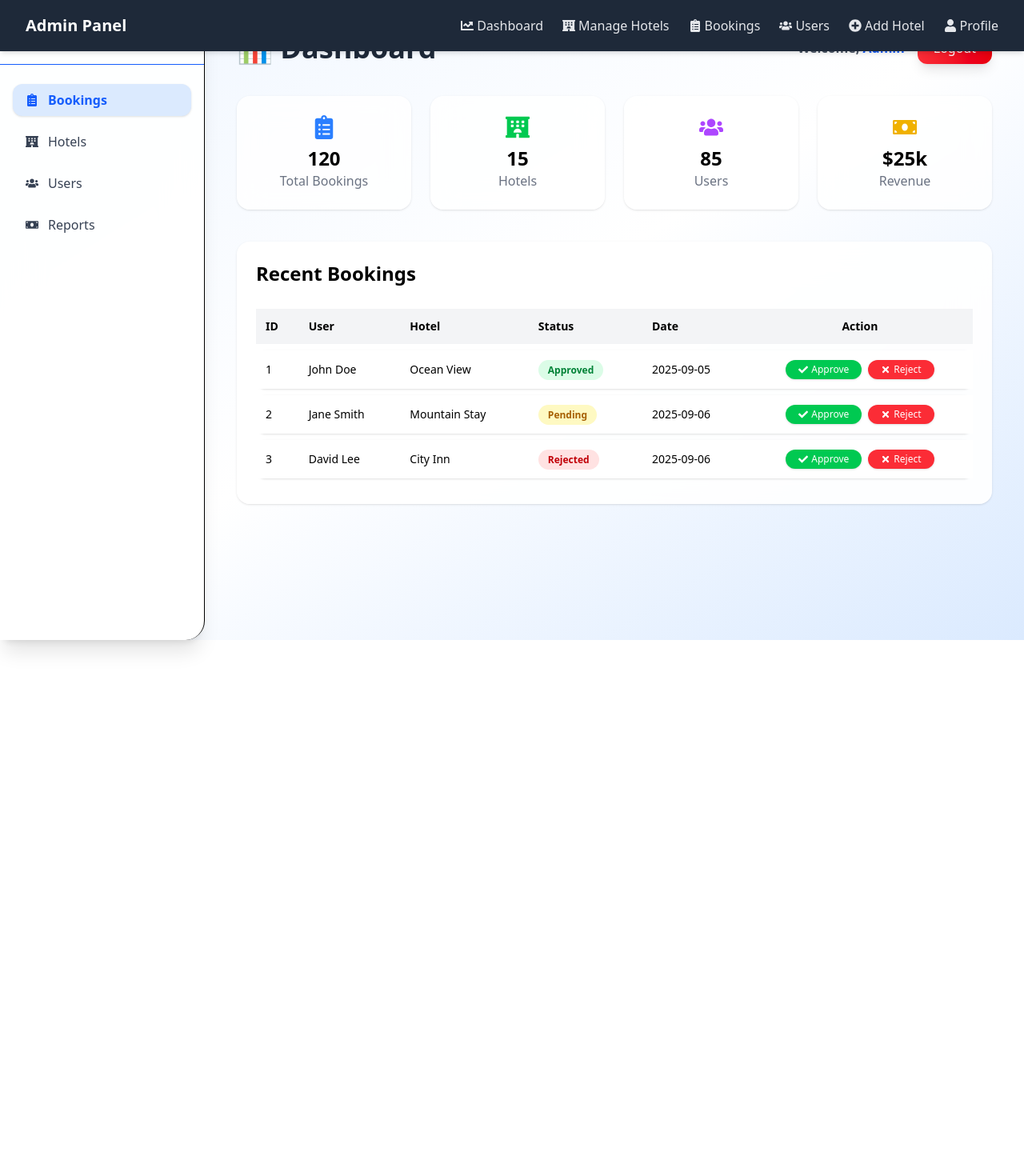
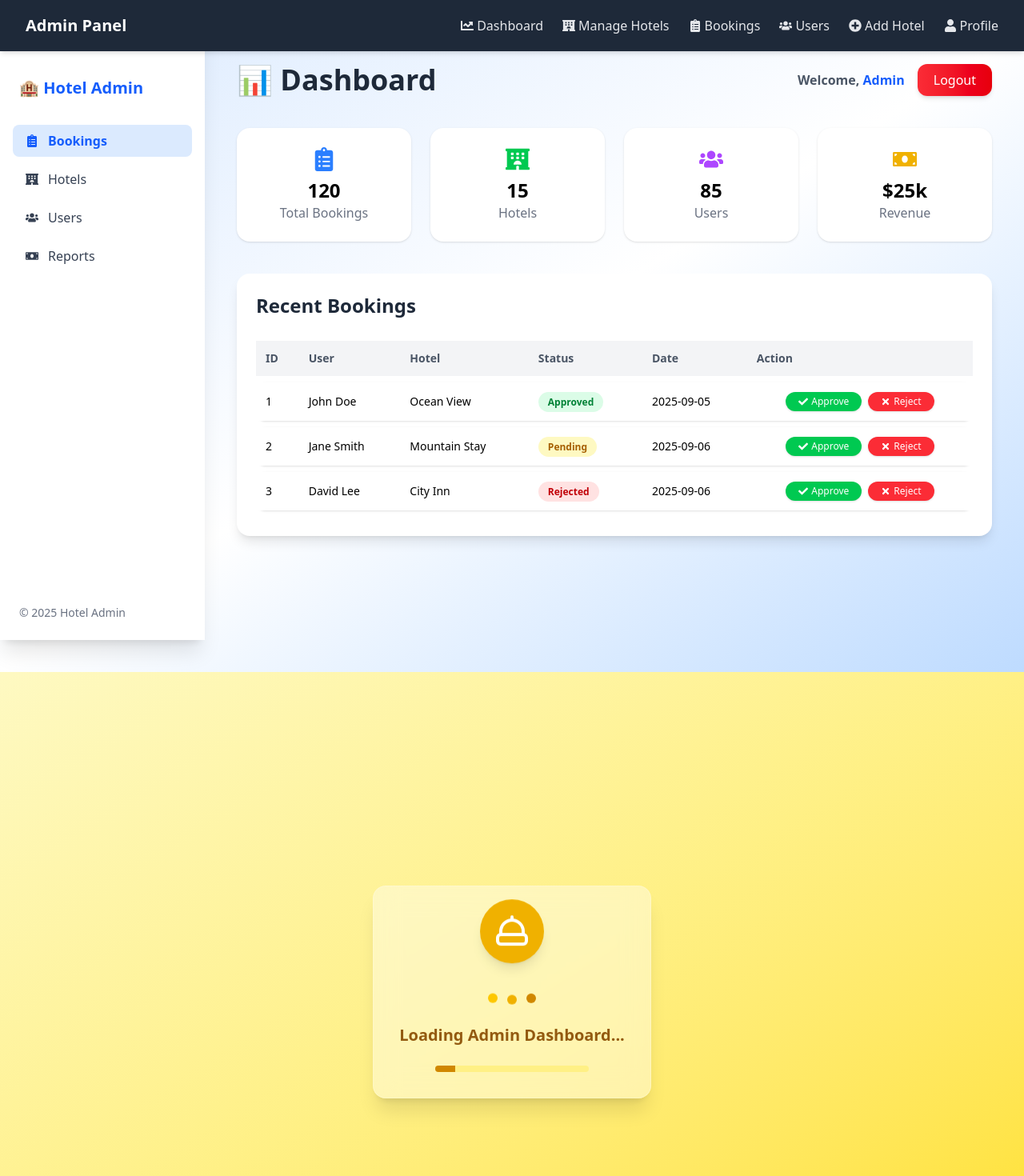
Before and after one commit to ravitharun/Hotel-booking-MERN, a React (Vite) app in the folder Client/Client/: page /Admin in a window 1280 px wide. Shown: the top 1470 px of the page at 80% size. Before the commit the page ends 800 px from the top, so only its background shows below. Built offline with nearby package versions, Linux system fonts and the light colour scheme.

Commit message:
changed the ui in the admin dashboard

```diff
--- /dev/null
+++ b/Client/Client/src/Admin/Loaders/Loader.jsx
@@ -0,0 +1,65 @@
+import React from "react";
+
+function Loader() {
+  return (
+    <div className="flex flex-col items-center justify-center min-h-screen bg-gradient-to-br from-yellow-100 via-yellow-200 to-yellow-300">
+      <div className="relative bg-white/40 backdrop-blur-lg p-8 rounded-2xl shadow-xl border border-white/20 flex flex-col items-center">
+        {/* Hotel Bell Icon */}
+        <div className="w-20 h-20 rounded-full bg-yellow-500 flex items-center justify-center shadow-lg animate-bounce">
+          <svg
+            className="w-12 h-12 text-white"
+            fill="none"
+            stroke="currentColor"
+            strokeWidth={2}
+            viewBox="0 0 24 24"
+          >
+            <path
+              d="M12 3v2m0 0a7 7 0 017 7v2H5v-2a7 7 0 017-7zm-7 9h14a2 2 0 012 2v2a2 2 0 01-2 2H5a2 2 0 01-2-2v-2a2 2 0 012-2z"
+              strokeLinecap="round"
+              strokeLinejoin="round"
+            />
+          </svg>
+        </div>
+
+        {/* Animated Dots */}
+        <div className="flex justify-center mt-6 space-x-3">
+          <span
+            className="w-3 h-3 bg-yellow-400 rounded-full animate-bounce"
+            style={{ animationDelay: "0s" }}
+          ></span>
+          <span
+            className="w-3 h-3 bg-yellow-500 rounded-full animate-bounce"
+            style={{ animationDelay: "0.2s" }}
+          ></span>
+          <span
+            className="w-3 h-3 bg-yellow-600 rounded-full animate-bounce"
+            style={{ animationDelay: "0.4s" }}
+          ></span>
+        </div>
+
+        {/* Loading Text */}
+        <p className="mt-6 text-lg sm:text-xl font-semibold text-yellow-800 animate-pulse text-center">
+          Loading Admin Dashboard...
+        </p>
+
+        {/* Progress Bar */}
+        <div className="w-48 h-2 mt-6 bg-yellow-200 rounded-full overflow-hidden">
+          <div className="h-full bg-yellow-600 animate-[progress_2s_ease-in-out_infinite]" />
+        </div>
+      </div>
+
+      {/* Keyframes for progress bar */}
+      <style>
+        {`
+          @keyframes progress {
+            0% { width: 0%; }
+            50% { width: 80%; }
+            100% { width: 0%; }
+          }
+        `}
+      </style>
+    </div>
+  );
+}
+
+export default Loader;
--- a/Client/Client/src/Admin/Pages/AdminHomepage.jsx
+++ b/Client/Client/src/Admin/Pages/AdminHomepage.jsx
@@ -8,8 +8,8 @@ import {
   FaCheck,
   FaTimes,
 } from "react-icons/fa";
+import Loader from "../Loaders/Loader";
 
-// Example bookings data
 const bookings = [
   { id: 1, user: "John Doe", hotel: "Ocean View", status: "Approved", date: "2025-09-05" },
   { id: 2, user: "Jane Smith", hotel: "Mountain Stay", status: "Pending", date: "2025-09-06" },
@@ -19,35 +19,63 @@ const bookings = [
 function AdminHomepage() {
   return (
     <>
+      {/* Navbar stays fixed on top */}
       <Navbar />
-      <div className="flex min-h-screen bg-gradient-to-br from-blue-50 via-white to-blue-100">
+
+      <div className="flex bg-gradient-to-br from-blue-100 via-white to-blue-200 min-h-screen mt-10">
         {/* Sidebar */}
-        <aside className="w-64 bg-white/90 backdrop-blur-xl shadow-xl border-r rounded-tr-3xl rounded-br-3xl hidden md:flex flex-col">
-          <div className="p-6 text-2xl font-extrabold text-blue-600 border-b">🏨 Hotel Admin</div>
-          <nav className="mt-6 space-y-3 px-4 flex-1">
-            <a href="#" className="flex items-center space-x-3 px-4 py-2 rounded-xl font-semibold text-blue-600 bg-blue-100 shadow-sm hover:scale-105 transition">
+        <aside className="hidden md:flex flex-col w-64 bg-white shadow-xl pt-24 pb-6 fixed top-0 left-0 h-screen">
+          {/* Logo / Title */}
+          <div className="px-6 text-xl font-extrabold text-blue-600 mb-8">
+            🏨 Hotel Admin
+          </div>
+
+          {/* Navigation */}
+          <nav className="flex-1 space-y-2 px-4">
+            <a
+              href="#"
+              className="flex items-center gap-3 px-4 py-2 rounded-lg font-semibold text-blue-600 bg-blue-100 hover:shadow-md hover:scale-[1.02] transition-all"
+            >
               <FaClipboardList /> <span>Bookings</span>
             </a>
-            <a href="#" className="flex items-center space-x-3 px-4 py-2 rounded-xl text-gray-700 hover:bg-gray-100 hover:scale-105 transition">
+            <a
+              href="#"
+              className="flex items-center gap-3 px-4 py-2 rounded-lg text-gray-700 hover:bg-gray-100 hover:scale-[1.02] transition-all"
+            >
               <FaHotel /> <span>Hotels</span>
             </a>
-            <a href="#" className="flex items-center space-x-3 px-4 py-2 rounded-xl text-gray-700 hover:bg-gray-100 hover:scale-105 transition">
+            <a
+              href="#"
+              className="flex items-center gap-3 px-4 py-2 rounded-lg text-gray-700 hover:bg-gray-100 hover:scale-[1.02] transition-all"
+            >
               <FaUsers /> <span>Users</span>
             </a>
-            <a href="#" className="flex items-center space-x-3 px-4 py-2 rounded-xl text-gray-700 hover:bg-gray-100 hover:scale-105 transition">
+            <a
+              href="#"
+              className="flex items-center gap-3 px-4 py-2 rounded-lg text-gray-700 hover:bg-gray-100 hover:scale-[1.02] transition-all"
+            >
               <FaMoneyBill /> <span>Reports</span>
             </a>
           </nav>
+
+          {/* Sidebar Footer */}
+          <div className="px-6 mt-8 text-sm text-gray-500">
+            © 2025 Hotel Admin
+          </div>
         </aside>
 
         {/* Main Content */}
-        <main className="flex-1 p-6 md:p-10">
-          {/* Topbar */}
+        <main className="flex-1 md:ml-64 p-6 md:p-10 pt-24">
+          {/* Topbar inside page */}
           <div className="flex justify-between items-center mb-10">
-            <h1 className="text-3xl md:text-4xl font-extrabold text-gray-800">📊 Dashboard</h1>
+            <h1 className="text-3xl md:text-4xl font-extrabold text-gray-800">
+              📊 Dashboard
+            </h1>
             <div className="flex items-center space-x-4">
-              <span className="font-semibold text-gray-600">Welcome, <span className="text-blue-600">Admin</span></span>
-              <button className="px-5 py-2 bg-gradient-to-r from-red-500 to-red-600 hover:from-red-600 hover:to-red-700 text-white font-medium rounded-xl shadow-lg transition">
+              <span className="font-semibold text-gray-600">
+                Welcome, <span className="text-blue-600">Admin</span>
+              </span>
+              <button className="px-5 py-2 bg-gradient-to-r from-red-500 to-red-600 hover:from-red-600 hover:to-red-700 text-white font-medium rounded-xl shadow-md hover:scale-105 transition">
                 Logout
               </button>
             </div>
@@ -55,72 +83,67 @@ function AdminHomepage() {
 
           {/* Stats Cards */}
           <div className="grid grid-cols-1 sm:grid-cols-2 lg:grid-cols-4 gap-6 mb-10">
-            <div className="bg-white/80 backdrop-blur-lg p-6 rounded-2xl shadow hover:shadow-2xl transition flex flex-col items-center">
-              <FaClipboardList className="text-blue-500 text-3xl mb-2" />
-              <h2 className="text-2xl font-bold">120</h2>
-              <p className="text-gray-500">Total Bookings</p>
+            {[
+              { icon: <FaClipboardList />, color: "text-blue-500", number: "120", label: "Total Bookings" },
+              { icon: <FaHotel />, color: "text-green-500", number: "15", label: "Hotels" },
+              { icon: <FaUsers />, color: "text-purple-500", number: "85", label: "Users" },
+              { icon: <FaMoneyBill />, color: "text-yellow-500", number: "$25k", label: "Revenue" },
+            ].map((card, i) => (
+              <div
+                key={i}
+                className="bg-white p-6 rounded-2xl shadow hover:shadow-lg hover:scale-105 transition-all flex flex-col items-center"
+              >
+                <div className={`${card.color} text-3xl mb-2`}>{card.icon}</div>
+                <h2 className="text-2xl font-bold">{card.number}</h2>
+                <p className="text-gray-500">{card.label}</p>
               </div>
-            <div className="bg-white/80 backdrop-blur-lg p-6 rounded-2xl shadow hover:shadow-2xl transition flex flex-col items-center">
-              <FaHotel className="text-green-500 text-3xl mb-2" />
-              <h2 className="text-2xl font-bold">15</h2>
-              <p className="text-gray-500">Hotels</p>
-            </div>
-            <div className="bg-white/80 backdrop-blur-lg p-6 rounded-2xl shadow hover:shadow-2xl transition flex flex-col items-center">
-              <FaUsers className="text-purple-500 text-3xl mb-2" />
-              <h2 className="text-2xl font-bold">85</h2>
-              <p className="text-gray-500">Users</p>
-            </div>
-            <div className="bg-white/80 backdrop-blur-lg p-6 rounded-2xl shadow hover:shadow-2xl transition flex flex-col items-center">
-              <FaMoneyBill className="text-yellow-500 text-3xl mb-2" />
-              <h2 className="text-2xl font-bold">$25k</h2>
-              <p className="text-gray-500">Revenue</p>
-            </div>
+            ))}
           </div>
 
           {/* Recent Bookings */}
-          <section className="bg-white/90 backdrop-blur-xl p-6 rounded-2xl shadow mb-6">
-            <h2 className="text-2xl font-semibold mb-5">Recent Bookings</h2>
+          <section className="bg-white p-6 rounded-2xl shadow-lg">
+            <h2 className="text-2xl font-semibold mb-5 text-gray-800">
+              Recent Bookings
+            </h2>
             <div className="overflow-x-auto">
               <table className="min-w-full text-sm border-separate border-spacing-y-2">
                 <thead>
                   <tr className="bg-gray-100 text-left rounded-xl">
-                    <th className="p-3">ID</th>
-                    <th className="p-3">User</th>
-                    <th className="p-3">Hotel</th>
-                    <th className="p-3">Status</th>
-                    <th className="p-3">Date</th>
-                    <th className="p-3 text-center">Action</th>
+                    {["ID", "User", "Hotel", "Status", "Date", "Action"].map((header, idx) => (
+                      <th key={idx} className="p-3 font-semibold text-gray-600">
+                        {header}
+                      </th>
+                    ))}
                   </tr>
                 </thead>
                 <tbody>
                   {bookings.map((b) => (
-                    <tr key={b.id} className="bg-white shadow rounded-xl hover:shadow-md transition">
+                    <tr
+                      key={b.id}
+                      className="bg-white shadow-sm rounded-xl hover:shadow-md transition"
+                    >
                       <td className="p-3">{b.id}</td>
                       <td className="p-3 font-medium">{b.user}</td>
                       <td className="p-3">{b.hotel}</td>
                       <td className="p-3">
-                        <span className={`px-3 py-1 rounded-full text-xs font-semibold ${
+                        <span
+                          className={`px-3 py-1 rounded-full text-xs font-semibold ${
                             b.status === "Approved"
                               ? "bg-green-100 text-green-700"
                               : b.status === "Pending"
                               ? "bg-yellow-100 text-yellow-700"
                               : "bg-red-100 text-red-700"
-                        }`}>
+                          }`}
+                        >
                           {b.status}
                         </span>
                       </td>
                       <td className="p-3">{b.date}</td>
                       <td className="p-3 flex flex-col sm:flex-row gap-2 justify-center">
-                        <button
-                          className="px-4 py-1 bg-green-500 text-white text-xs rounded-full hover:bg-green-600 flex items-center gap-1 shadow"
-                          title="Approve Booking"
-                        >
+                        <button className="px-4 py-1 bg-green-500 text-white text-xs rounded-full hover:bg-green-600 flex items-center gap-1 shadow hover:scale-105 transition">
                           <FaCheck /> Approve
                         </button>
-                        <button
-                          className="px-4 py-1 bg-red-500 text-white text-xs rounded-full hover:bg-red-600 flex items-center gap-1 shadow"
-                          title="Reject Booking"
-                        >
+                        <button className="px-4 py-1 bg-red-500 text-white text-xs rounded-full hover:bg-red-600 flex items-center gap-1 shadow hover:scale-105 transition">
                           <FaTimes /> Reject
                         </button>
                       </td>
@@ -132,6 +155,7 @@ function AdminHomepage() {
           </section>
         </main>
       </div>
+      <Loader></Loader>
     </>
   );
 }
--- a/Client/Client/src/Admin/Pages/AdminManageHotel.jsx
+++ b/Client/Client/src/Admin/Pages/AdminManageHotel.jsx
@@ -80,7 +80,7 @@ function AdminManageHotel() {
                       <p className="text-sm text-gray-700">
                         ⭐ Rating:{" "}
                         <span className="font-semibold text-yellow-500">
-                          {item.Rating}
+                          {item.rating}/5
                         </span>
                       </p>
                     </div>
```
Lines whose indentation alone changed are shown as unchanged.
